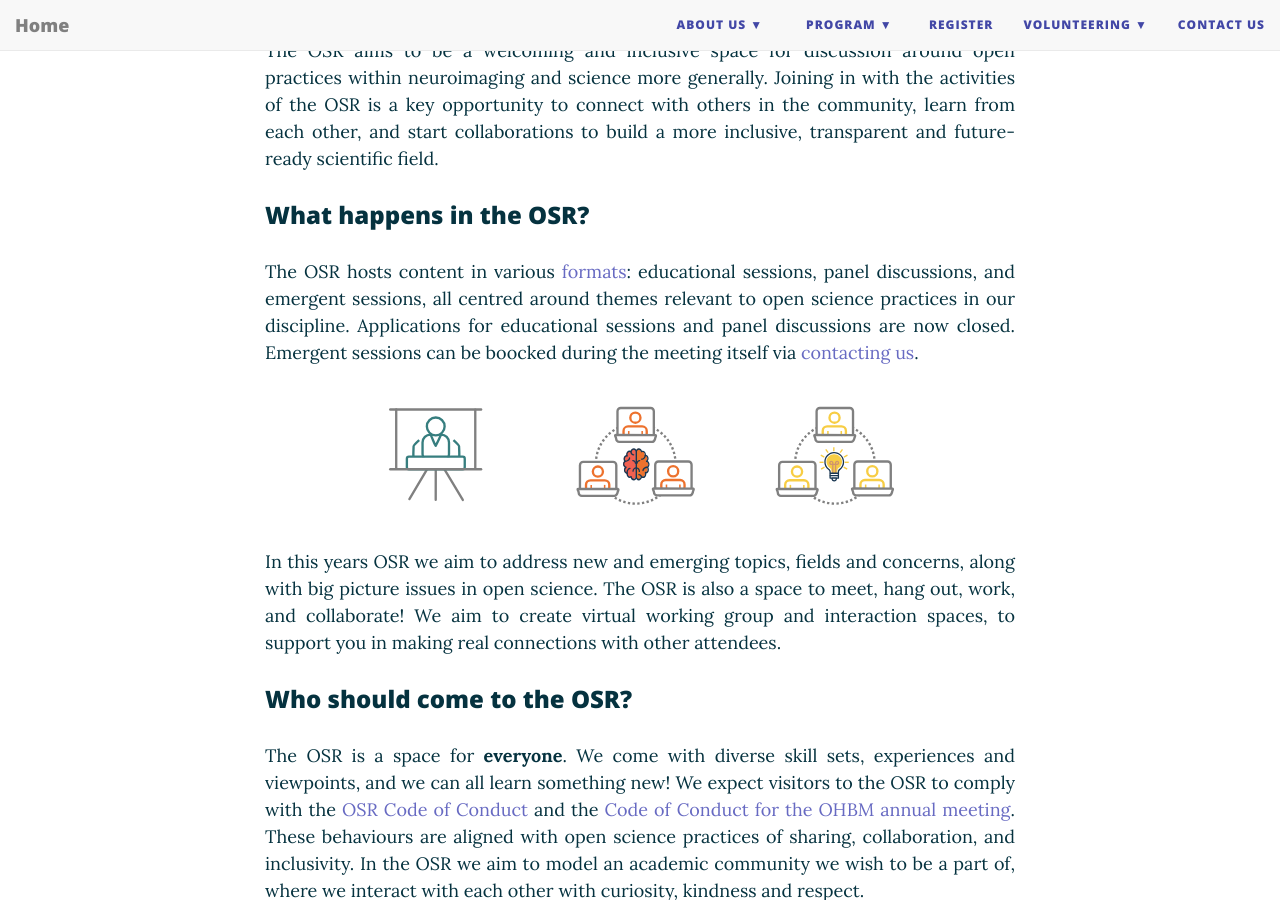
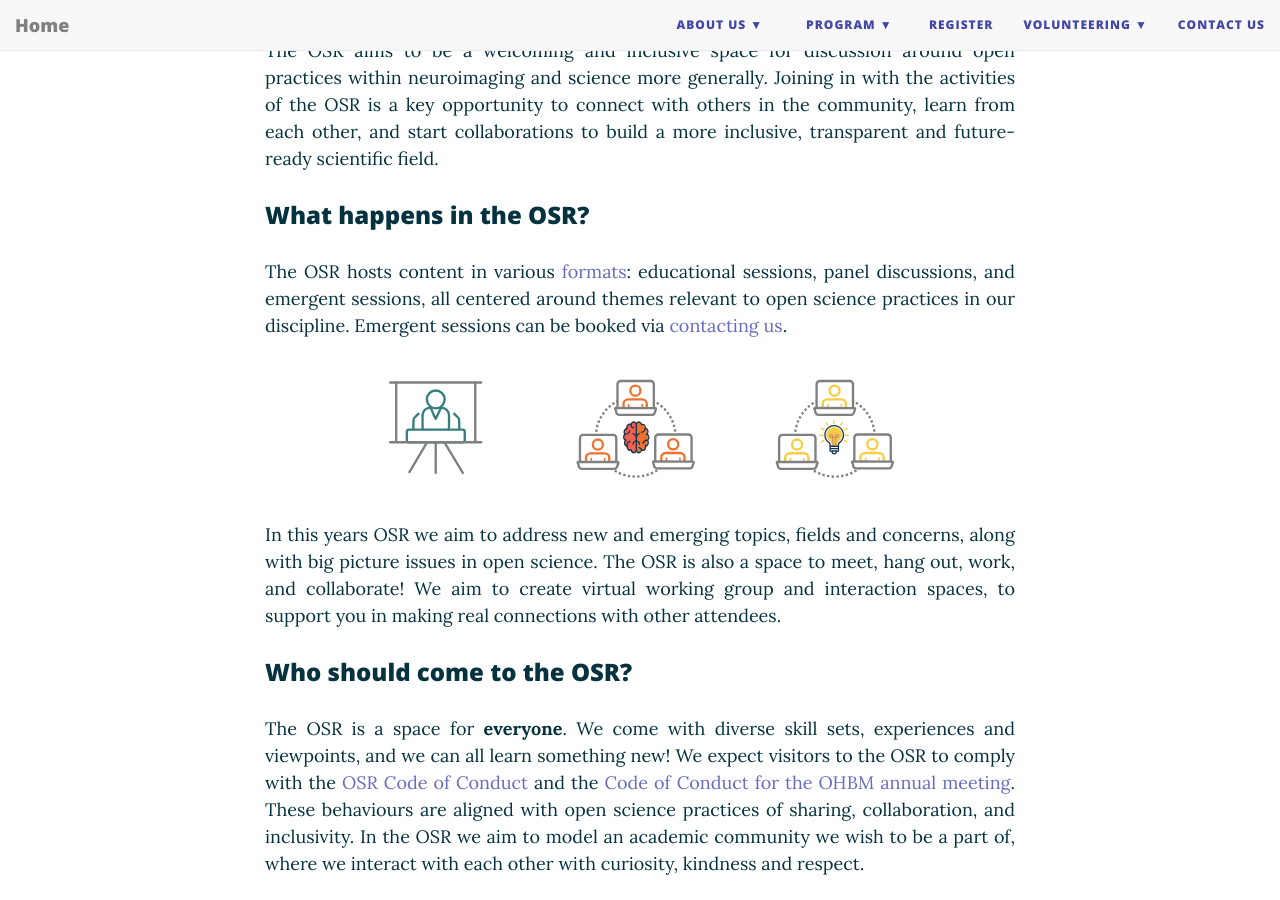
Before and after one commit to ohbm/osr2023, a Jekyll site: the page built from index.html, in a window 1280 px wide and 900 px high, scrolled down 654 px. Built offline with Jekyll 4.4.1, drawn with Linux system fonts in a browser that asks for light colours; nearby versions of some CDN libraries; the list of posts is cut into pages by our own code.

Commit message:
updated wording

```diff
--- a/index.html
+++ b/index.html
@@ -33,9 +33,8 @@
           <h3>What happens in the OSR?</h3>
 
           <p align="justify">
-              The OSR hosts content in various <a href="https://ohbm.github.io/osr2022/formats/">formats</a>: educational sessions, panel discussions, and emergent sessions, all centred around themes relevant to open science practices in our discipline.
-              Applications for educational sessions and panel discussions are now closed.
-	      Emergent sessions can be boocked during the meeting itself via <a href="https://ohbm.github.io/osr2022/contact/">contacting us</a>.
+              The OSR hosts content in various <a href="https://ohbm.github.io/osr2022/formats/">formats</a>: educational sessions, panel discussions, and emergent sessions, all centered around themes relevant to open science practices in our discipline.
+	      Emergent sessions can be booked via <a href="https://ohbm.github.io/osr2022/submit/">contacting us</a>.
           </p>
           <div style="text-align: center;">
               <a href="https://ohbm.github.io/osr2022/formats/"><img src="img/osr_themes_eao_geg.svg" alt="osrthemes" width="70%"></a>
```
